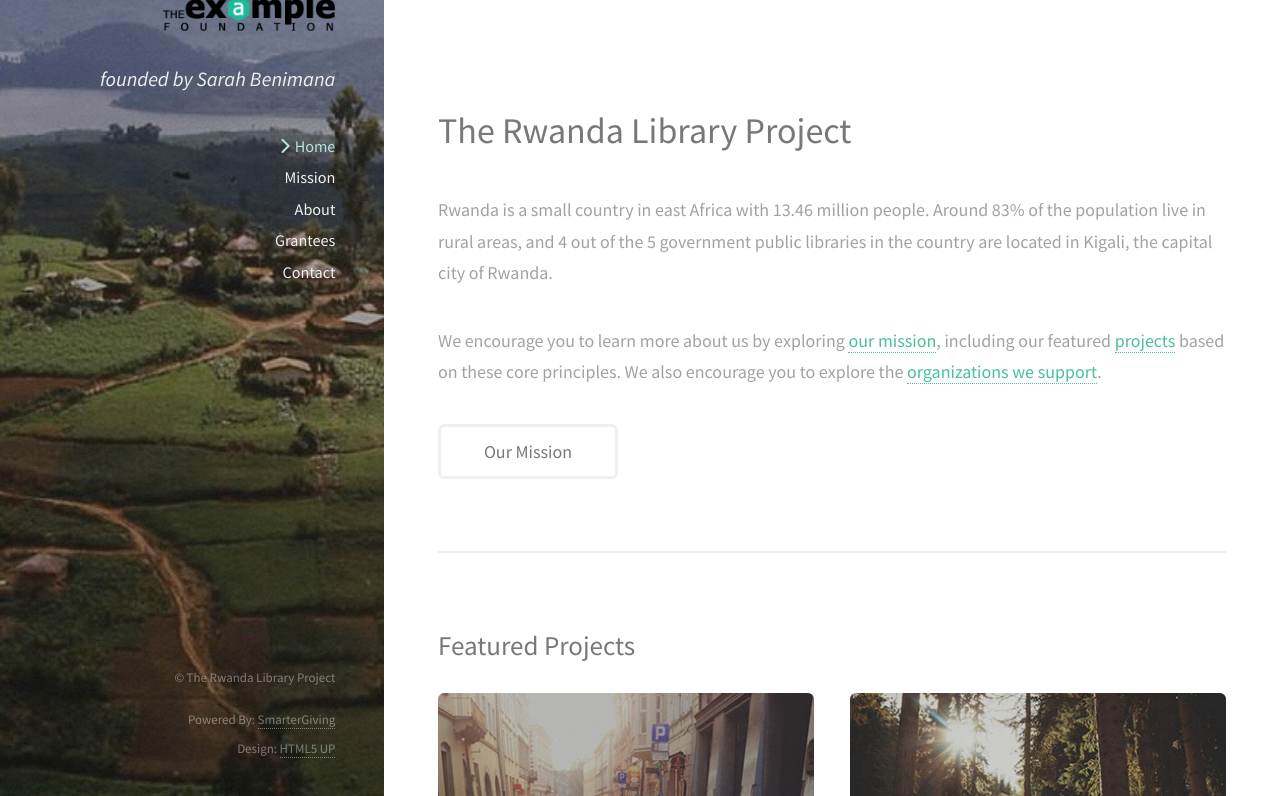
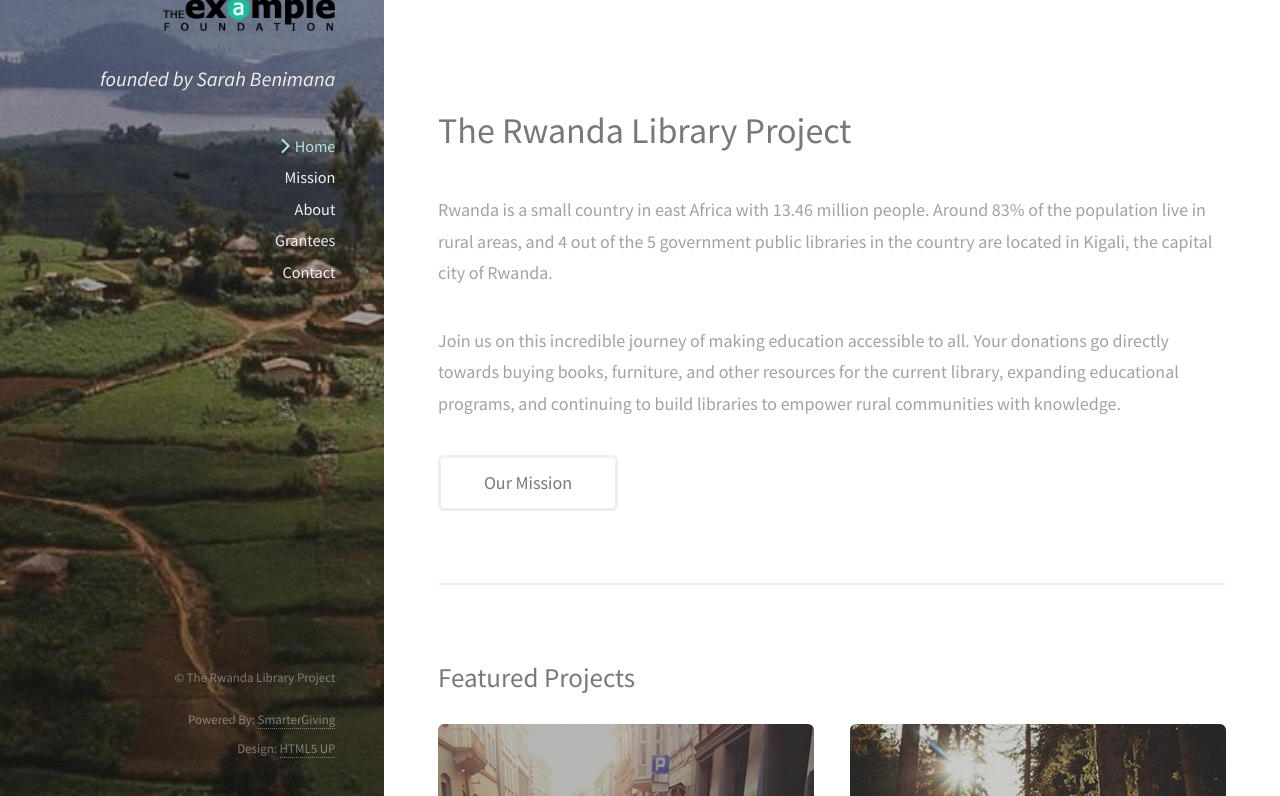
Before and after one commit to rural-cs/rural-cs.github.io, a Jekyll site: the page built from index.html, in a window 1280 px wide and 900 px high, cut to the strip 104-900 px from the top of the window. Built offline with Jekyll 4.4.1, drawn with Linux system fonts in a browser that asks for light colours; nearby versions of some CDN libraries; library files that are not in the unit come from our copies.

Commit message:
Update index.html

```diff
--- a/index.html
+++ b/index.html
@@ -7,7 +7,10 @@ layout: default
     <h2>{{ site.foundation_name }}</h2>
   </header>
   <p>{{ site.description }}</p>
-  <p>We encourage you to learn more about us by exploring <a href="{{ site.baseurl }}/mission/">our mission</a>, including our featured <a href="#featured" class="scrolly">projects</a> based on these core principles. We also encourage you to explore the <a href="{{ site.baseurl }}/grantees/">organizations we support</a>.</p>
+  <p>Join us on this incredible journey of making education accessible to all. Your donations go
+    directly towards buying books, furniture, and other resources for the current library, expanding
+    educational programs, and continuing to build libraries to empower rural communities with
+    knowledge.</p>
   <ul class="actions">
     <li><a href="{{ site.baseurl }}/mission/" class="button">Our Mission</a></li>
   </ul>
```
